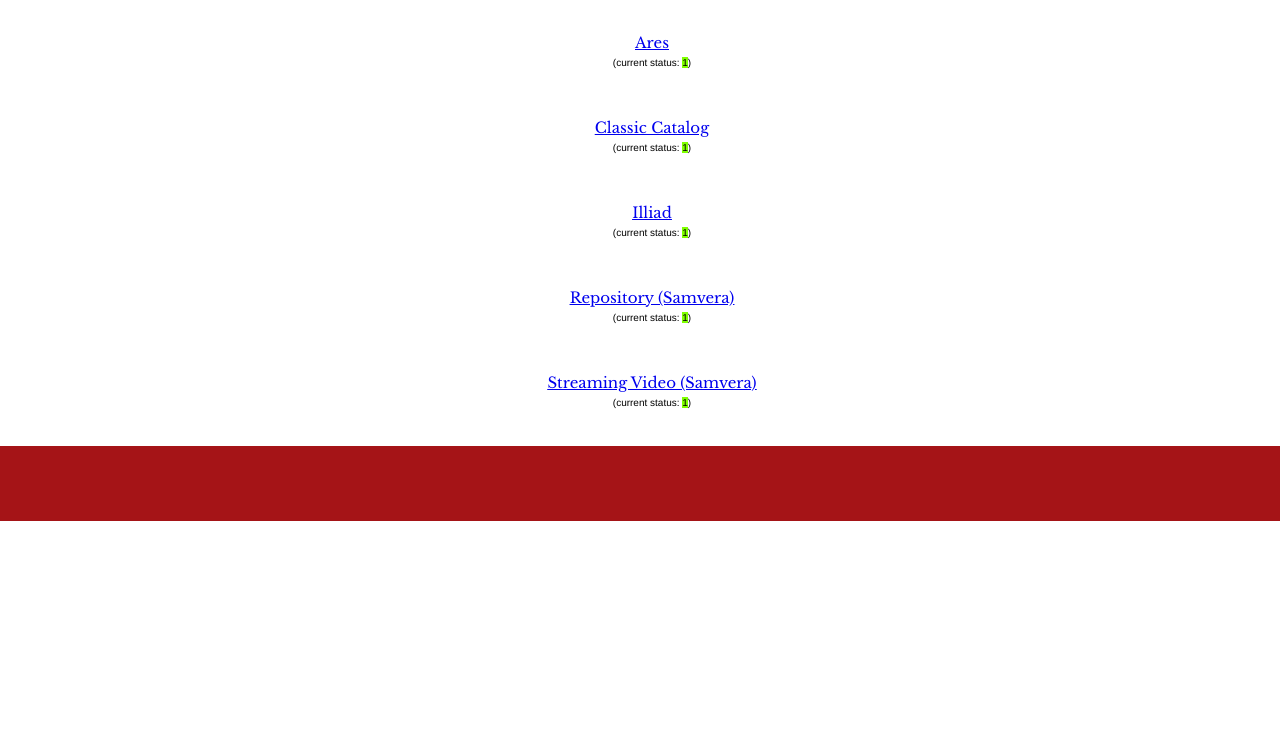
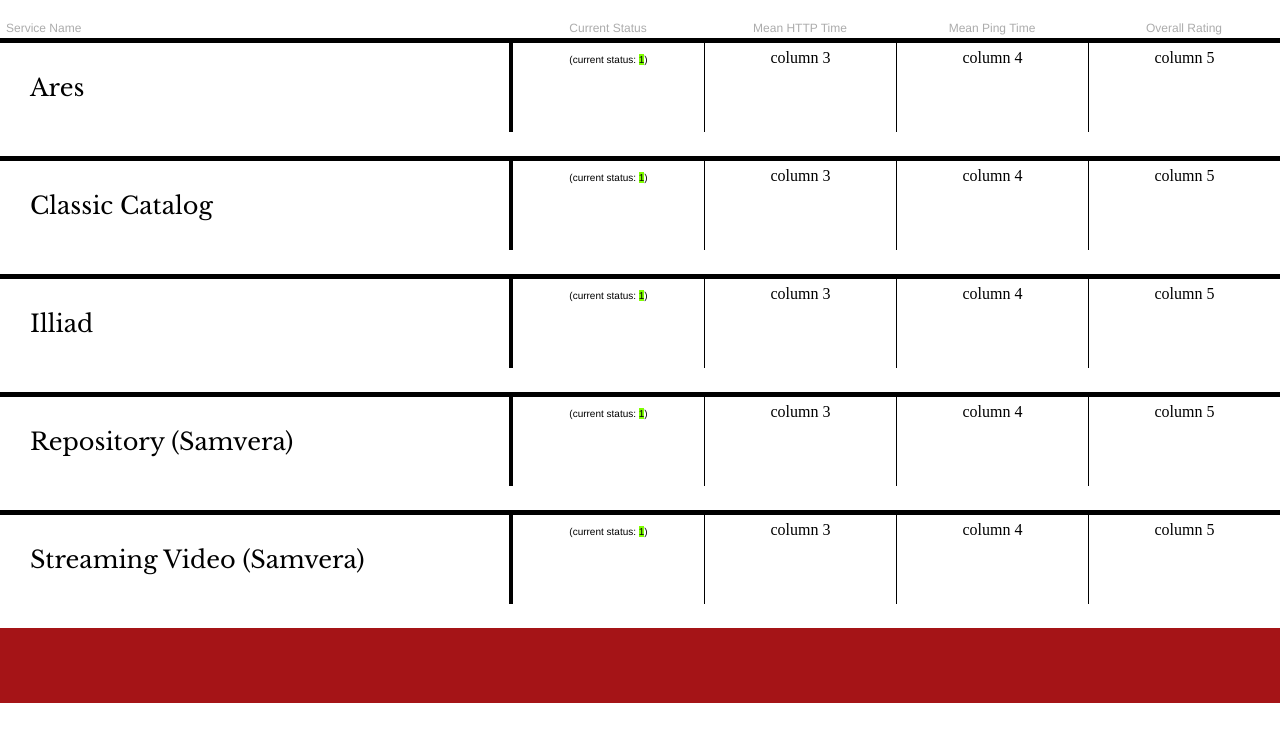
Before and after one commit to brenden-sweetman/Uptime_Site, a website: page index.html in a window 1280 px wide. Shown: the part 53-794 px from the top of the page. Drawn offline with nearby package versions, Linux system fonts and the light colour scheme.

Commit message:
overview table setup

```diff
--- a/css/style.css
+++ b/css/style.css
@@ -47,23 +47,74 @@
 
 #services_wrapper {
   width: 100%;
-  margin: 12px;
+  margin: 0;
   height: 100%;
 }
 
+#legend {
+  display: grid;
+  grid-gap: 0;
+  grid-template-columns: 40% 15% 15% 15% 15%;
+  width: 100%;
+  margin: 24px 0 3px 0;
+}
+
+#labelBig {
+  text-align: left;
+  margin: 0 0 0 6px;
+  font-size: 12px;
+  font-family: Helvetica, "Helvetica", serif;
+  font-weight: lighter;
+  color: #acacac;
+}
+
+.labelSmall {
+  text-align: center;
+  font-size: 12px;
+  font-family: Helvetica, "Helvetica", serif;
+  font-weight: lighter;
+  color: #acacac;
+}
+
 .service {
-  display: inline-block;
+  display: grid;
+  grid-gap: 0;
+  grid-template-columns: 40% 15% 15% 15% 15%;
   width: 100%;
-  margin: 24px 0 24px 0;
+  height: auto;
+  margin: 0 0 24px 0;
+  border-top: 5px solid black;
+}
+
+.col1, .col2, .col3, .col4, .col5 {
+  height: auto;
+  padding: 6px;
+}
+
+.col1 {
+  text-align: left;
+  border-right: 3px solid black;
+}
+
+.col2, .col3, .col4, .col5 {
   text-align: center;
+  border-left: 1px solid black;
 }
 
 .service_name {
-  margin: 0;
+  margin: 24px;
   padding: 0;
   font-family: "Libre Baskerville", "Times New Roman", serif;
-  font-size: 15px;
+  font-size: 24px;
   font-weight: lighter;
+}
+
+.service_name a {
+  color: black;
+  text-decoration: none;
+}
+
+.service_name a:hover {
   text-decoration: underline;
 }
 
--- a/index.html
+++ b/index.html
@@ -19,6 +19,13 @@
     </div>
 
     <div id="services_wrapper">
+      <div id="legend">
+        <div id="labelBig">Service Name</div>
+        <div class="labelSmall">Current Status</div>
+        <div class="labelSmall">Mean HTTP Time </div>
+        <div class="labelSmall">Mean Ping Time</div>
+        <div class="labelSmall">Overall Rating</div>
+      </div>
 
       <!-- table of services (current status, mean ping, mean http) using shortData.json -->
 
--- a/js/overview.js
+++ b/js/overview.js
@@ -104,8 +104,11 @@
   services.forEach( function (service) {
     $('#services_wrapper').append('\
       <div class="service">\
-        <a href="details.html/?id=' + service.id + '"><h3 class="service_name">' + service.name +'</h3></a>\
-        <span class="current_status">(current status: <span class="status" id="' + service.id + '_status">' + service.status + '</span>)</span>\
+        <div class="col1"><h3 class="service_name"><a href="details.html/?id=' + service.id + '">' + service.name +'</a></h3></div>\
+        <div class="col2"><span class="current_status">(current status: <span class="status" id="' + service.id + '_status">' + service.status + '</span>)</span></div>\
+        <div class="col3">column 3</div>\
+        <div class="col4">column 4</div>\
+        <div class="col5">column 5</div>\
       </div>\
     ');
 
```
